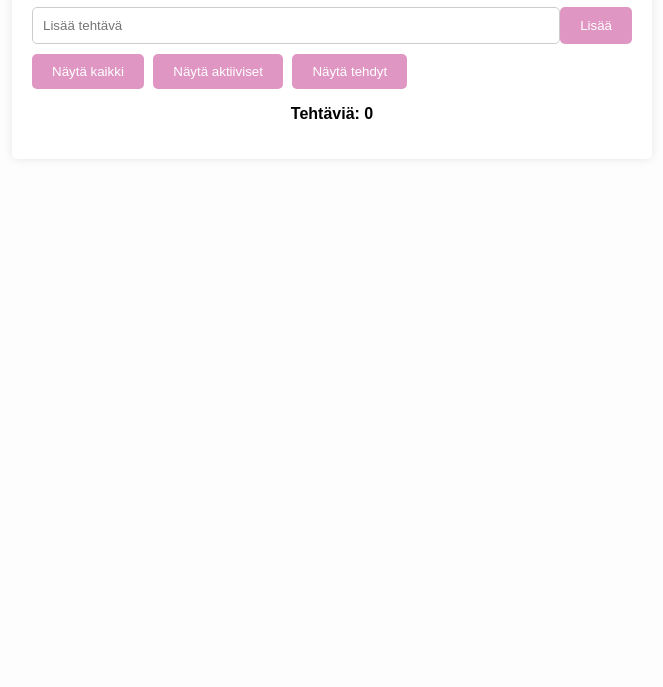
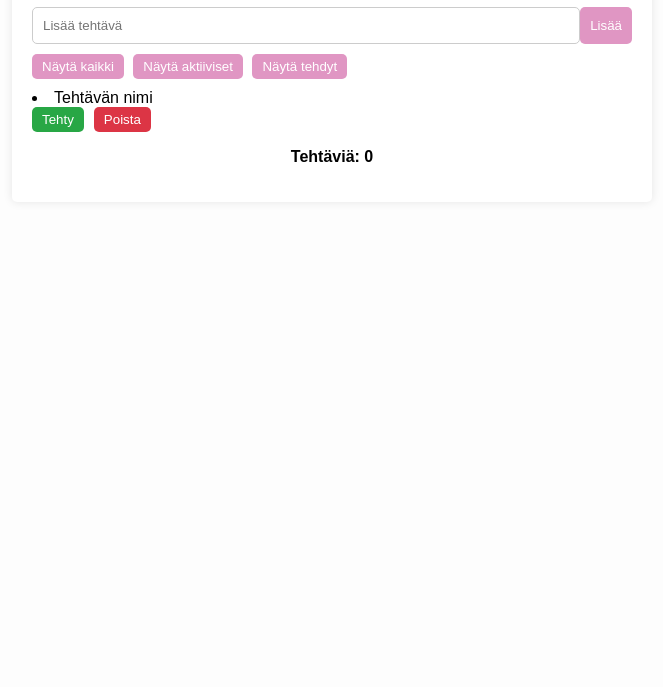
Before and after one commit to susannavartiainen/projekti1, a plain HTML site: page index.html in a window 1280 px wide. Shown: the part 113-800 px from the top of the page, without its empty margins (308-971 px from the left). Drawn offline with Linux system fonts and the light colour scheme.

Commit message:
yritin saada napit vierekkäin

```diff
--- a/index.html
+++ b/index.html
@@ -26,6 +26,16 @@
             <button id="show-completed">Näytä tehdyt</button>
         </div>
 
+        <!-- Muutettu -->
+        <li>
+            <span>Tehtävän nimi</span>
+            <div class="buttons-container">
+                <button class="complete-btn">Tehty</button>
+                <button class="delete-btn">Poista</button>
+            </div>
+        </li>
+
+
         <!-- TODO-lista -->
         <ul id="todo-list"></ul>
 
--- a/style.css
+++ b/style.css
@@ -31,7 +31,7 @@ input[type="text"] {
 }
 
 button {
-    padding: 10px 20px;
+    padding: 5px 10px;
     background-color: #e096c3;
     color: white;
     border: none;
@@ -43,6 +43,11 @@ button:hover {
     background-color: #e068c8;
 }
 
+.buttons-container {
+    display: flex; /* napit vierekkäin */
+    gap: 10px; /* Lisää väliä nappien väliin */
+}
+
 #todo-list {
     list-style-type: none;
     padding: 0;
@@ -50,8 +55,8 @@ button:hover {
 
 #todo-list li {
     display: flex;
-    justify-content: space-between; /* Tämä pitää napit oikealla */
-    align-items: center; /* Tämä pitää napit keskitettynä pystysuunnassa */
+    justify-content: space-between; /* häh */
+    align-items: center; /* Tämä pitää napit keskitettynä pystysuunnassa? */
     padding: 10px;
     border: 1px solid #ccc;
     margin: 5px 0;
@@ -81,6 +86,20 @@ button:hover {
     background-color: #e923be;
 }
 
+.complete-btn {
+    background-color: #28a745; /* Tehty-napin väri */
+    color: white;
+}
+
+.delete-btn {
+    background-color: #dc3545; /* Poista-napin väri */
+    color: white;
+}
+
+button:hover {
+    opacity: 0.8; /* hover-efekti */
+}
+
 #error-message {
     color: red;
     display: none;
```
